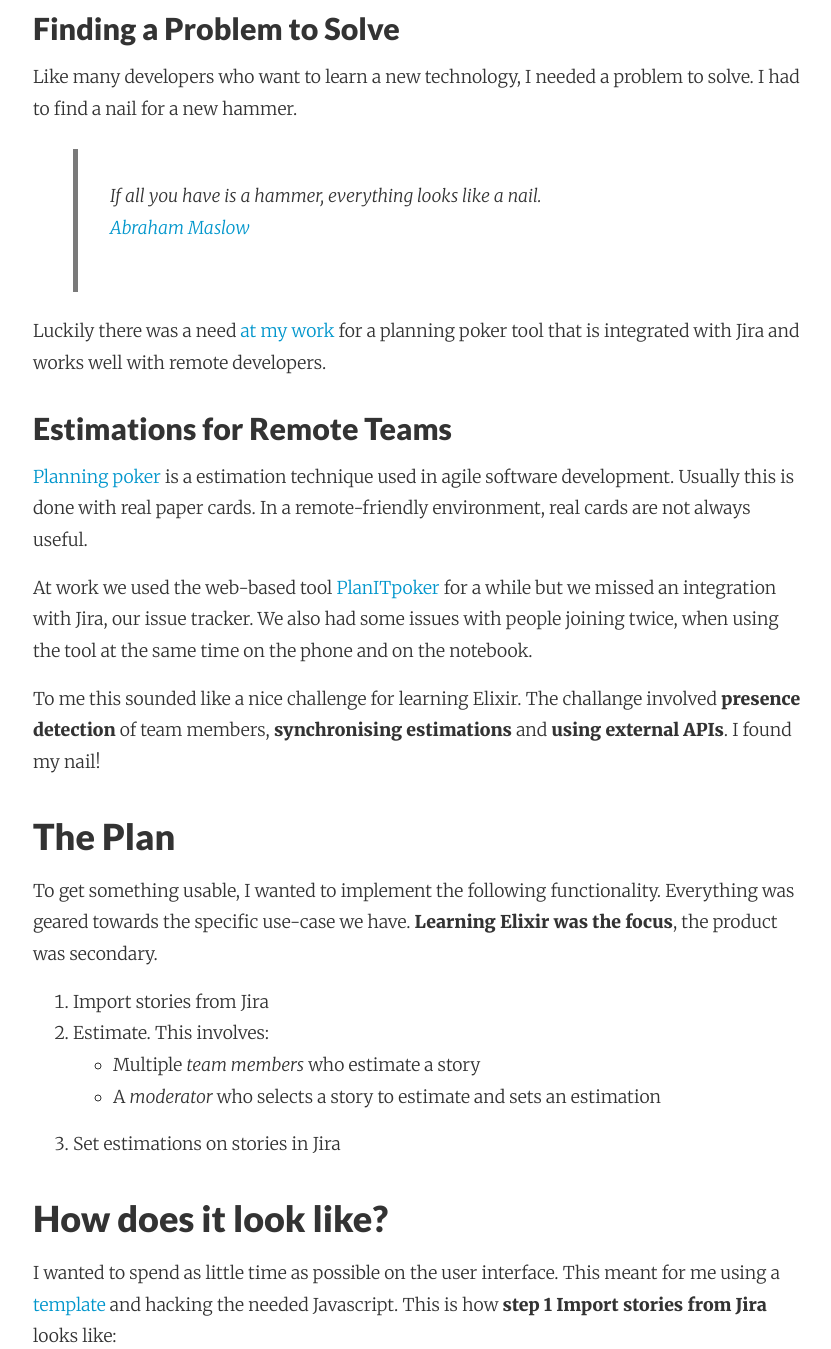
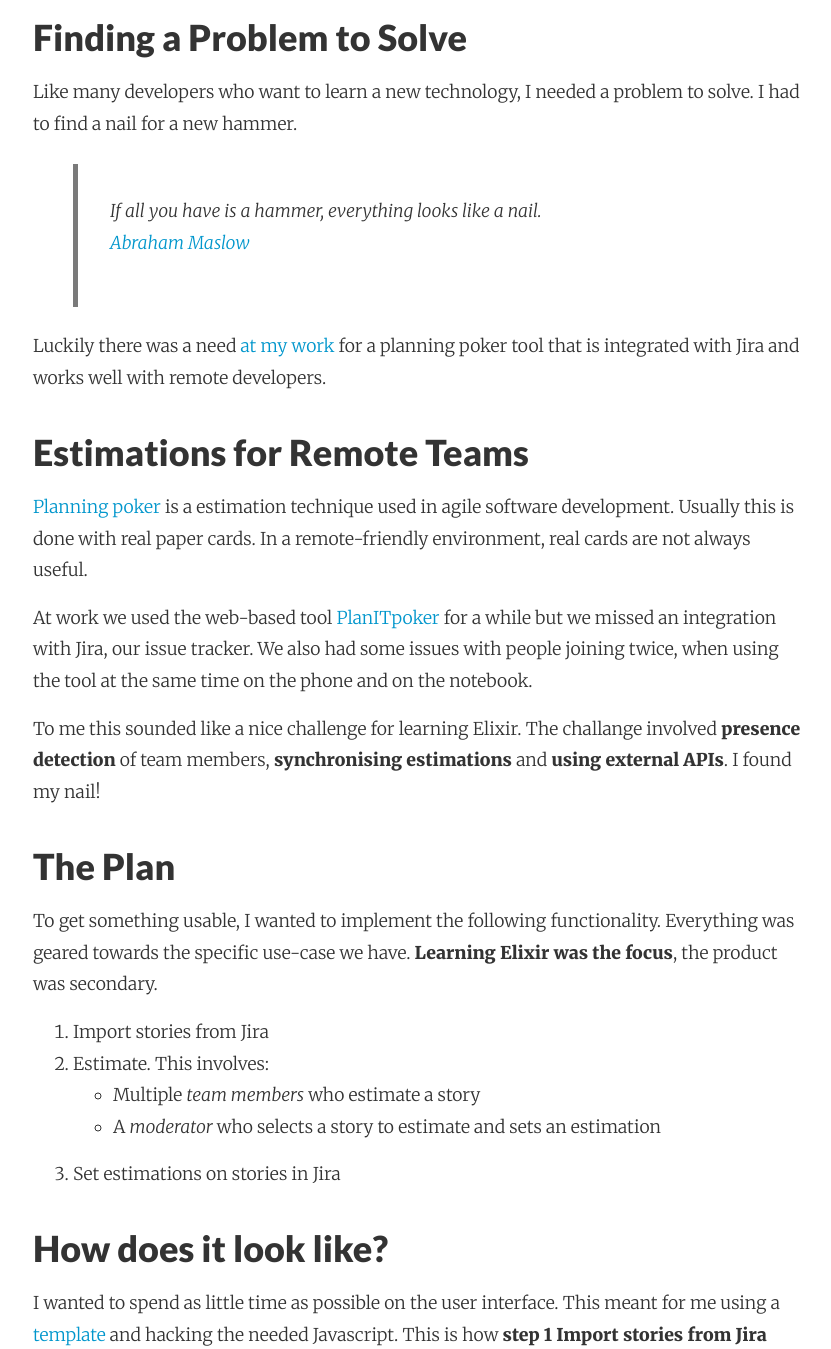
Before and after one commit to adri/adri.github.io, a Jekyll site: the page built from _posts/2017-07-05-learning-elixir-first-side-project.md, in a window 1280 px wide. Shown: the part 859-2208 px from the top of the page, without its empty margins (223-1054 px from the left). Built offline with Jekyll 4.4.1, drawn with Linux system fonts in a browser that asks for light colours; nearby versions of some CDN libraries; comment, search, counter and statistics services are not loaded; grey boxes are pictures that could not be loaded.

Commit message:
Autocommit from wiki

```diff
--- a/_posts/2017-07-05-learning-elixir-first-side-project.md
+++ b/_posts/2017-07-05-learning-elixir-first-side-project.md
@@ -11,7 +11,7 @@
 
 ![Elixir](https://cloud.githubusercontent.com/assets/133832/21369161/f3b8dae6-c705-11e6-8f9e-2195ebb85a95.png)
 
-## Finding a Problem to Solve
+### Finding a Problem to Solve
 Like many developers who want to learn a new technology, I needed a problem to solve. I had to find a nail for a new hammer.
 
 > If all you have is a hammer, everything looks like a nail.
@@ -19,7 +19,7 @@
 
 Luckily there was a need [at my work](https://www.ticketswap.com) for a planning poker tool that is integrated with Jira and works well with remote developers.
 
-## Estimations for Remote Teams
+### Estimations for Remote Teams
 [Planning poker](https://en.wikipedia.org/wiki/Planning_poker) is a estimation technique used in agile software development. Usually this is done with real paper cards. In a remote-friendly environment, real cards are not always useful.
 
 At work we used the web-based tool [PlanITpoker](http://www.planitpoker.com) for a while but we missed an integration with Jira, our issue tracker.  We also had some issues with people joining twice, when using the tool at the same time on the phone and on the notebook.
```
